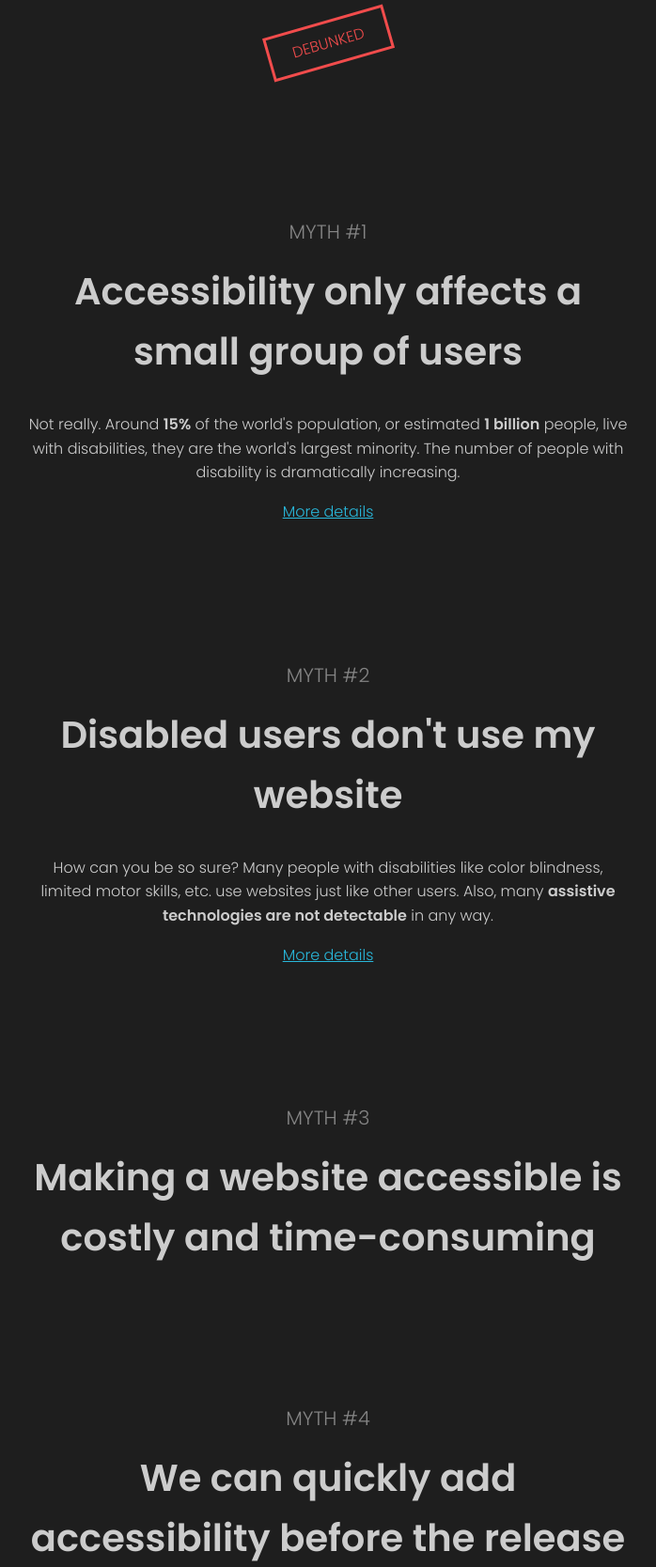
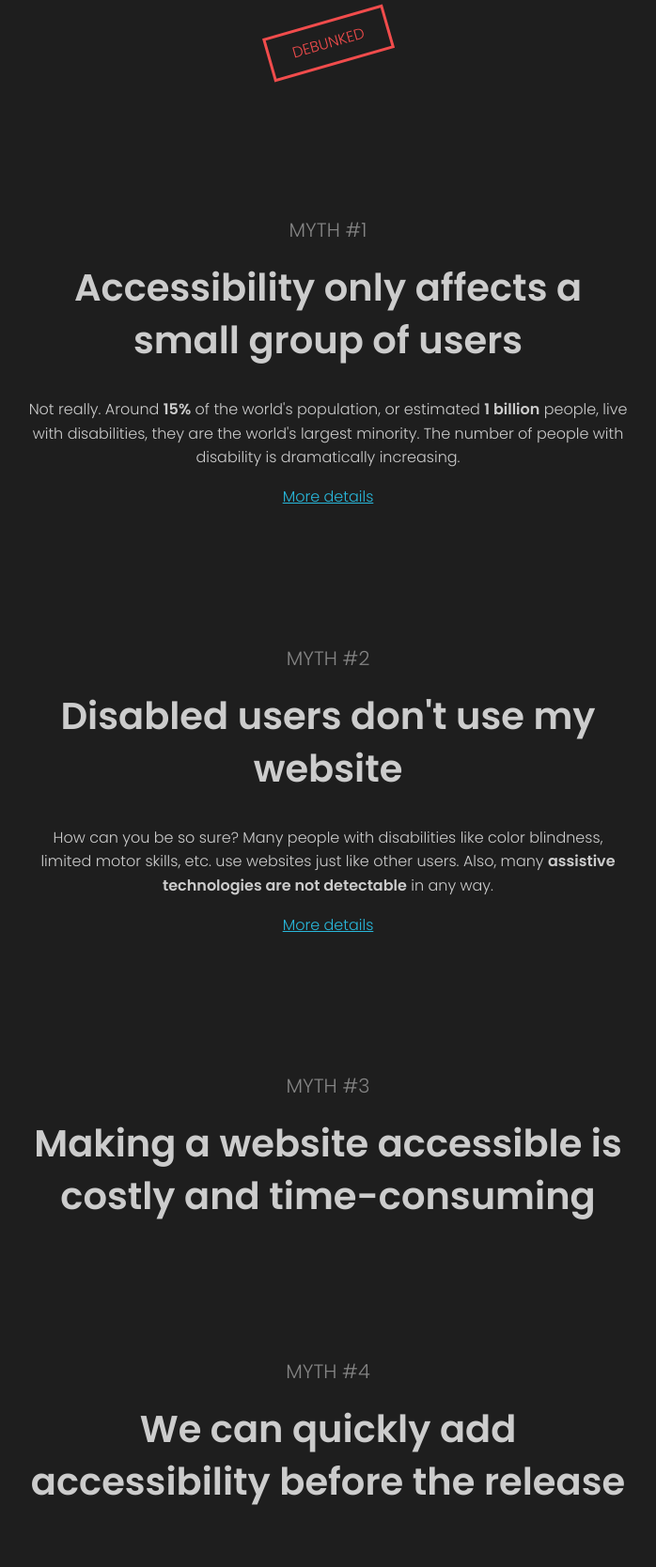
Before and after one commit to sergeicodes/a11ymyths, a web app: file index.html in a window 1280 px wide. Shown: the part 288-1956 px from the top of the page at 94% size, without its empty margins (291-989 px from the left). Run offline with its HTML, style and script files only (its server is not run), Linux system fonts and the light colour scheme.

Commit message:
Update styles

```diff
--- a/css/styles.css
+++ b/css/styles.css
@@ -86,6 +86,7 @@ strong {
 @media only screen and (min-width: 600px) {
   .myth__title {
     font-size: 2.5rem;
+    line-height: 1.4;
   }
 }
 
```
